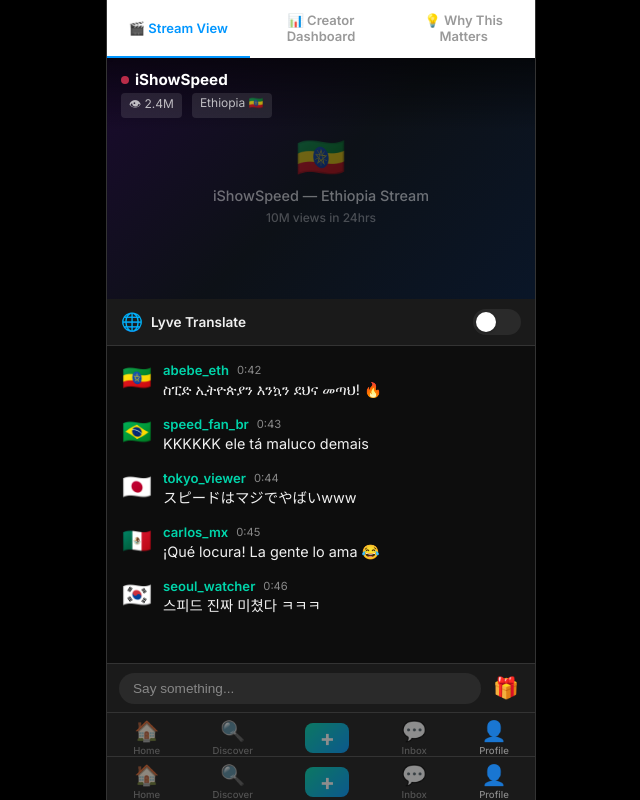
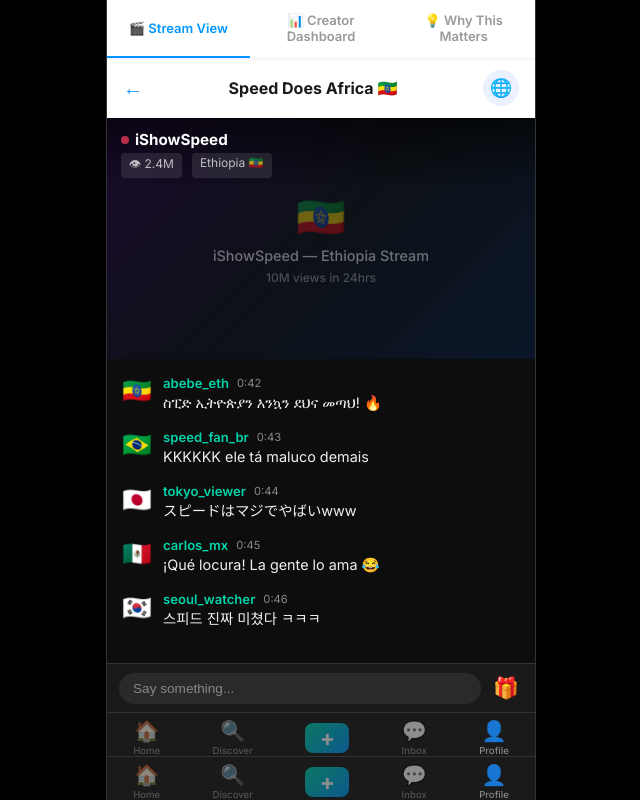
Before and after one commit to nusu97/Lyve-Translator, a React (Create React App) app: page / in a window 1280 px wide. Shown: the whole page, without its empty margins (319-959 px from the left). Built offline with nearby package versions, Linux system fonts and the light colour scheme.

Commit message:
feat: implement language selection dropdown in stream header

```diff
--- a/src/components/StreamView.css
+++ b/src/components/StreamView.css
@@ -3,6 +3,73 @@
     flex-direction: column;
     height: 100%;
     background: var(--bg);
+    position: relative;
+}
+
+/* Stream Header */
+.stream-header {
+    display: flex;
+    flex-direction: row;
+    justify-content: space-between;
+    align-items: center;
+    padding: 12px 16px;
+    background: #ffffff;
+    flex-shrink: 0;
+    position: relative;
+}
+
+.back-btn {
+    font-size: 20px;
+    color: var(--lyve-blue);
+    border: none;
+    background: none;
+    cursor: pointer;
+    padding: 0;
+    line-height: 1;
+}
+
+.stream-title {
+    font-size: 16px;
+    font-weight: 700;
+    color: var(--text-dark, #1a1a1a);
+}
+
+.globe-btn {
+    width: 36px;
+    height: 36px;
+    border-radius: 50%;
+    background: #EBF1FF;
+    display: flex;
+    align-items: center;
+    justify-content: center;
+    cursor: pointer;
+    font-size: 18px;
+    border: none;
+    padding: 0;
+}
+
+.lang-dropdown {
+    position: absolute;
+    right: 16px;
+    top: 56px;
+    z-index: 10;
+    border-radius: var(--radius-md, 12px);
+    box-shadow: 0 4px 20px rgba(0, 0, 0, 0.12);
+    padding: 4px;
+    background: #ffffff;
+}
+
+.lang-option {
+    padding: 10px 16px;
+    cursor: pointer;
+    border-radius: 8px;
+    font-size: 14px;
+    color: #1a1a1a;
+    transition: background 0.15s;
+}
+
+.lang-option:hover {
+    background: #F5F7FA;
 }
 
 /* Video area */
@@ -97,62 +164,6 @@
     color: rgba(255, 255, 255, 0.25);
 }
 
-/* Translate bar */
-.translate-bar {
-    display: flex;
-    align-items: center;
-    justify-content: space-between;
-    padding: 10px 14px;
-    background: var(--surface);
-    border-bottom: 1px solid var(--border);
-    flex-shrink: 0;
-}
-
-.translate-label {
-    display: flex;
-    align-items: center;
-    gap: 8px;
-    font-weight: 600;
-    font-size: 0.85rem;
-    color: var(--text);
-}
-
-.translate-icon {
-    font-size: 1.1rem;
-}
-
-.translate-toggle {
-    position: relative;
-    width: 48px;
-    height: 26px;
-    border-radius: 13px;
-    border: none;
-    background: var(--surface-2);
-    cursor: pointer;
-    transition: background 0.25s;
-    padding: 0;
-}
-
-.translate-toggle.on {
-    background: var(--accent);
-}
-
-.toggle-knob {
-    position: absolute;
-    top: 3px;
-    left: 3px;
-    width: 20px;
-    height: 20px;
-    border-radius: 50%;
-    background: #fff;
-    transition: transform 0.25s;
-    box-shadow: 0 1px 3px rgba(0, 0, 0, 0.3);
-}
-
-.translate-toggle.on .toggle-knob {
-    transform: translateX(22px);
-}
-
 /* Chat area */
 .chat-container {
     flex: 1;
--- a/src/components/StreamView.js
+++ b/src/components/StreamView.js
@@ -5,7 +5,8 @@
 import './StreamView.css';
 
 function StreamView() {
-    const [translateOn, setTranslateOn] = useState(false);
+    const [showLangDropdown, setShowLangDropdown] = useState(false);
+    const [preferredLang, setPreferredLang] = useState(null);
     const [visibleMessages, setVisibleMessages] = useState([]);
     const [viewerCount] = useState('2.4M');
     const chatEndRef = useRef(null);
@@ -32,6 +33,35 @@
 
     return (
         <div className="stream-view">
+            {/* Stream header */}
+            <div className="stream-header">
+                <button className="back-btn" aria-label="Go back">←</button>
+                <span className="stream-title">Speed Does Africa 🇪🇹</span>
+                <button
+                    className="globe-btn"
+                    aria-label="Toggle translation"
+                    onClick={() => setShowLangDropdown(!showLangDropdown)}
+                >
+                    🌐
+                </button>
+                {showLangDropdown && (
+                    <div className="lang-dropdown">
+                        <div
+                            className="lang-option"
+                            onClick={() => { setPreferredLang('en'); setShowLangDropdown(false); }}
+                        >
+                            English 🇬🇧
+                        </div>
+                        <div
+                            className="lang-option"
+                            onClick={() => { setPreferredLang('am'); setShowLangDropdown(false); }}
+                        >
+                            Amharic 🇪🇹
+                        </div>
+                    </div>
+                )}
+            </div>
+
             {/* Stream video placeholder */}
             <div className="stream-video">
                 <div className="stream-overlay-top">
@@ -53,25 +83,10 @@
                 </div>
             </div>
 
-            {/* Translation toggle */}
-            <div className="translate-bar">
-                <div className="translate-label">
-                    <span className="translate-icon">🌐</span>
-                    <span>Lyve Translate</span>
-                </div>
-                <button
-                    className={`translate-toggle ${translateOn ? 'on' : ''}`}
-                    onClick={() => setTranslateOn(!translateOn)}
-                    aria-label="Toggle translation"
-                >
-                    <span className="toggle-knob" />
-                </button>
-            </div>
-
             {/* Chat messages */}
             <div className="chat-container">
                 {visibleMessages.map((msg) => (
-                    <ChatMessage key={msg.id} message={msg} translateOn={translateOn} />
+                    <ChatMessage key={msg.id} message={msg} translateOn={preferredLang !== null} />
                 ))}
                 <div ref={chatEndRef} />
             </div>
```
